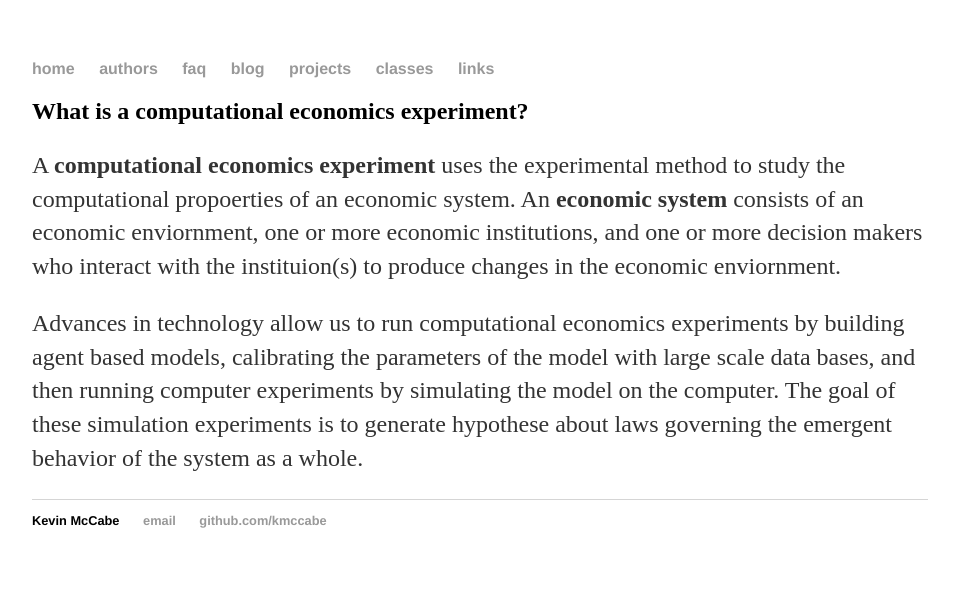
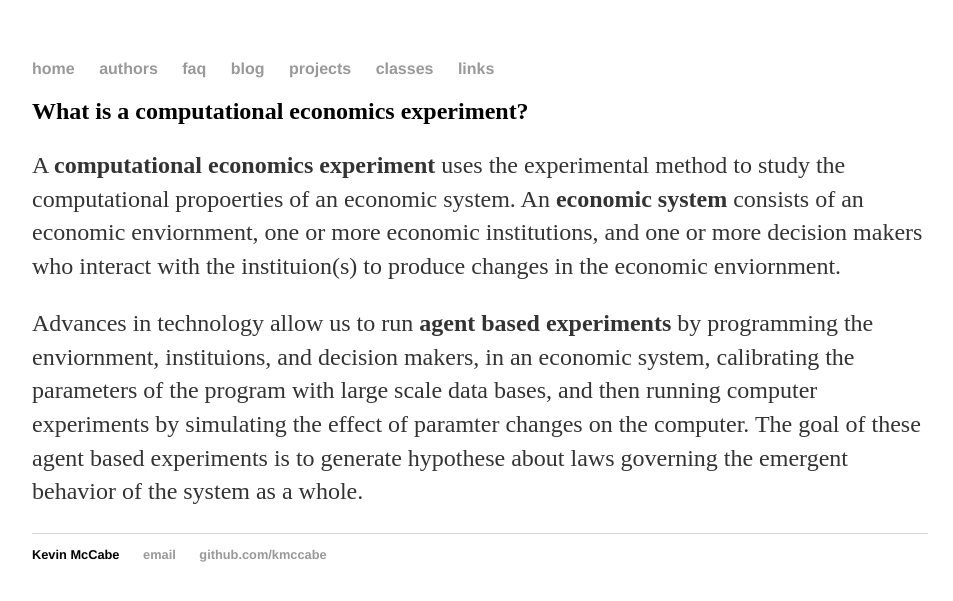
Before and after one commit to Kmccabe/KAM.github.io, a Jekyll site: the page built from _faqs/00001_computational_economics_experiment.md, in a window 1280 px wide. Shown: the top 601 px of the page, without its empty margins (160-1113 px from the left). Built offline with Jekyll 4.4.1, drawn with Linux system fonts in a browser that asks for light colours.

Commit message:
Update 00001_computational_economics_experiment.md

```diff
--- a/_faqs/00001_computational_economics_experiment.md
+++ b/_faqs/00001_computational_economics_experiment.md
@@ -5,4 +5,4 @@ layout: faq
 ---
 A **computational economics experiment** uses the experimental method to study the computational propoerties of an economic system.  An **economic system** consists of an economic enviornment, one or more economic institutions, and one or more decision makers who interact with the instituion(s) to produce changes in the economic enviornment.
 
-Advances in technology allow us to run computational economics experiments by building agent based models, calibrating the parameters of the model with large scale data bases, and then running computer experiments by simulating the model on the computer.  The goal of these simulation experiments is to generate hypothese about laws governing the emergent behavior of the system as a whole.
+Advances in technology allow us to run **agent based experiments** by programming the enviornment, instituions, and decision makers, in an economic system, calibrating the parameters of the program with large scale data bases, and then running computer experiments by simulating the effect of paramter changes on the computer.  The goal of these agent based experiments is to generate hypothese about laws governing the emergent behavior of the system as a whole.
```
